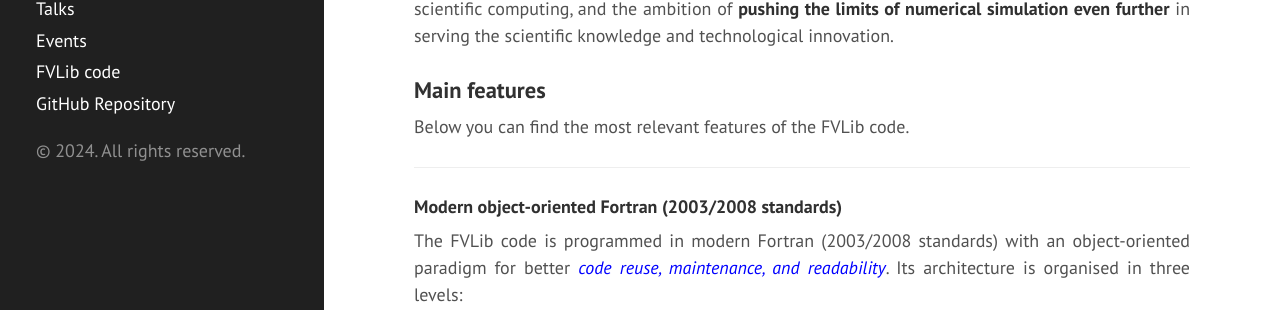
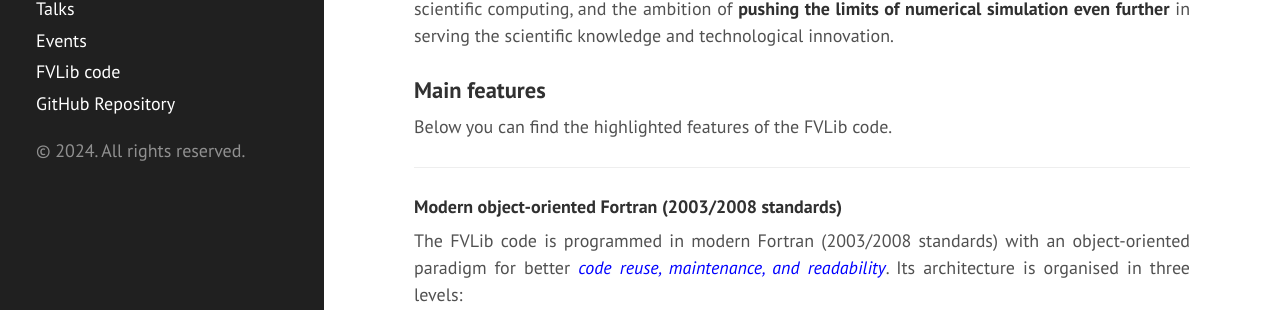
Before and after one commit to ricardodpcosta/ricardodpcosta.github.io, a Jekyll site: the page built from fvlib.md, in a window 1280 px wide and 900 px high. Shown: the part 313-623 px from the top of the window. Built offline with Jekyll 4.4.1, drawn with Linux system fonts in a browser that asks for light colours; Markdown is read by kramdown in place of the engine named in the settings.

Commit message:
Update fvlib.md

```diff
--- a/fvlib.md
+++ b/fvlib.md
@@ -11,7 +11,7 @@ The FVLib code is the result of years of dedication and passion for applied math
 
 ### Main features
 
-Below you can find the most relevant features of the FVLib code.
+Below you can find the highlighted features of the FVLib code.
 
 ---
 
```
